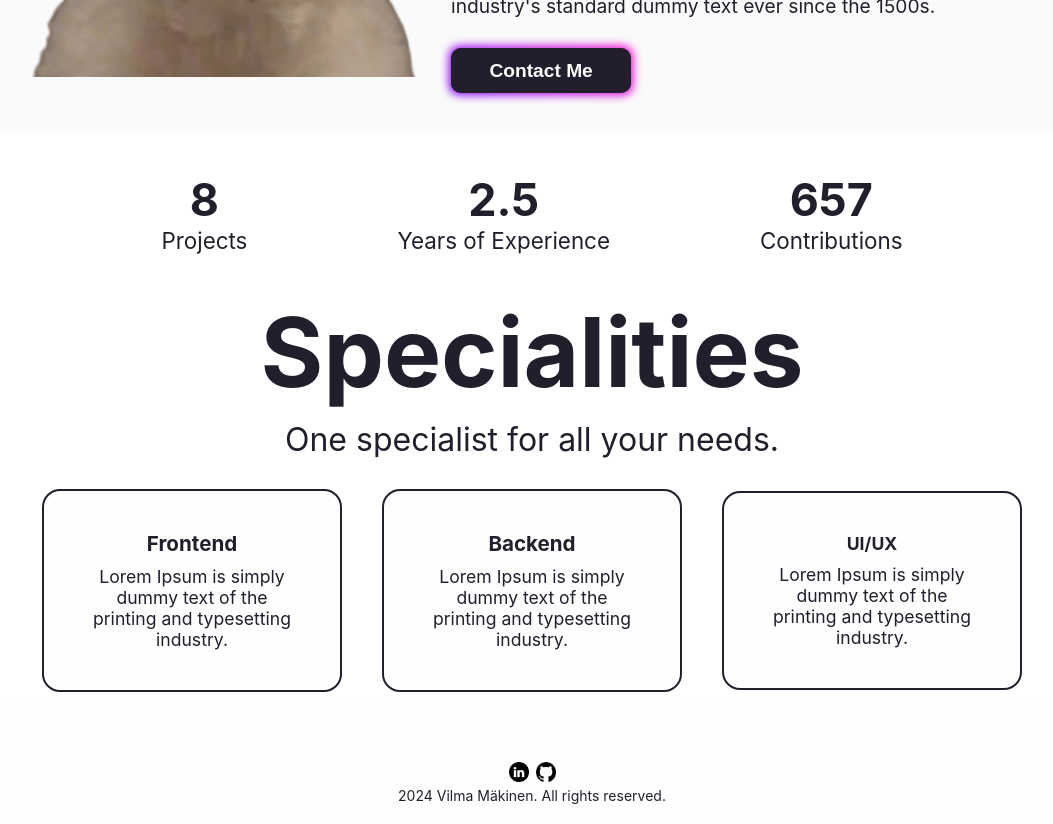
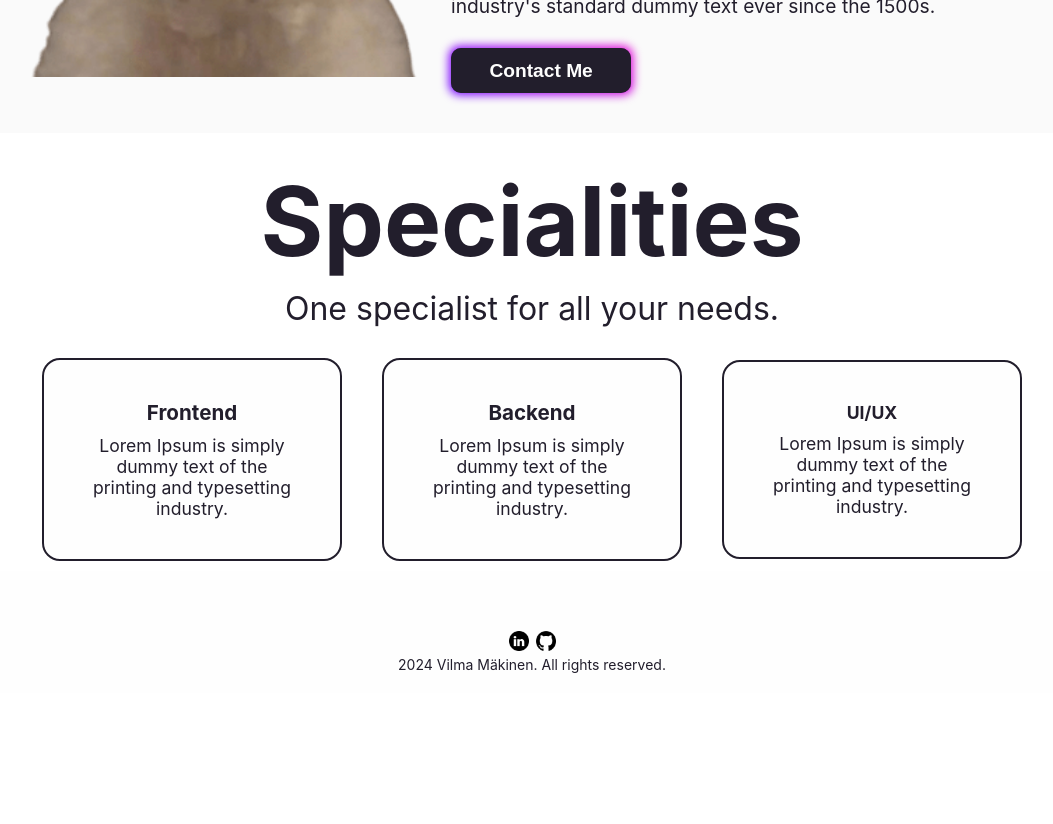
Before and after one commit to makinenvilma/portfolio-website-react, a React (Create React App) app in the folder frontend/: page / in a window 1280 px wide. Shown: the part 700-1524 px from the top of the page, without its empty margins (108-1161 px from the left). After the commit the page ends 1393 px from the top, so only its background shows below. Built offline with nearby package versions, Linux system fonts and the light colour scheme.

Commit message:
Delete: static box

```diff
--- a/frontend/src/pages/contact.css
+++ b/frontend/src/pages/contact.css
@@ -14,7 +14,7 @@
   align-items: center;
   text-align: center;
   gap: 10px;
-  padding-top: 40px;
+  padding-top: 30px;
   color: #221e2c;
 }
 
--- a/frontend/src/pages/index.css
+++ b/frontend/src/pages/index.css
@@ -89,30 +89,6 @@
   border-radius: 10px;
 }
 
-/* Static box styles */
-.static-flex-container {
-  display: flex;
-  flex-direction: horizontal;
-  justify-content: center;
-  align-items: center;
-  gap: 150px;
-  padding-top: 40px;
-  padding-bottom: 20px;
-  color: #221e2c;
-}
-
-.static-flex-container-text {
-  display: flex;
-  flex-direction: column;
-  justify-content: center;
-  align-items: center;
-  font-size: 140%;
-}
-
-.static-flex-container-text h1 {
-  font-weight: bold;
-}
-
 /* Skill title styles */
 .skill-title {
   display: flex;
@@ -121,7 +97,7 @@
   align-items: center;
   text-align: center;
   gap: 10px;
-  padding-top: 20px;
+  padding-top: 30px;
   color: #221e2c;
 }
 
@@ -228,16 +204,6 @@
     font-size: 1.2em;
   }
 
-  /* Static box styles */
-  .static-flex-container {
-    display: flex;
-    flex-direction: column;
-    justify-content: center;
-    align-items: center;
-    gap: 40px;
-    padding-top: 20px;
-  }
-
   /* Skill title styles */
   .skill-title h1 {
     display: flex;
--- a/frontend/src/pages/index.js
+++ b/frontend/src/pages/index.js
@@ -22,22 +22,6 @@ const Home = () => {
                 industry's standard dummy text ever since the 1500s.
               </p>
               <button class='button'>Contact Me</button>
-            </div>
-          </div>
-        </div>
-        <div class='static-box'>
-          <div class='static-flex-container'>
-            <div class='static-flex-container-text'>
-              <h1>8</h1>
-              <p>Projects</p>
-            </div>
-            <div class='static-flex-container-text'>
-              <h1>2.5</h1>
-              <p>Years of Experience</p>
-            </div>
-            <div class='static-flex-container-text'>
-              <h1>657</h1>
-              <p>Contributions</p>
             </div>
           </div>
         </div>
```
